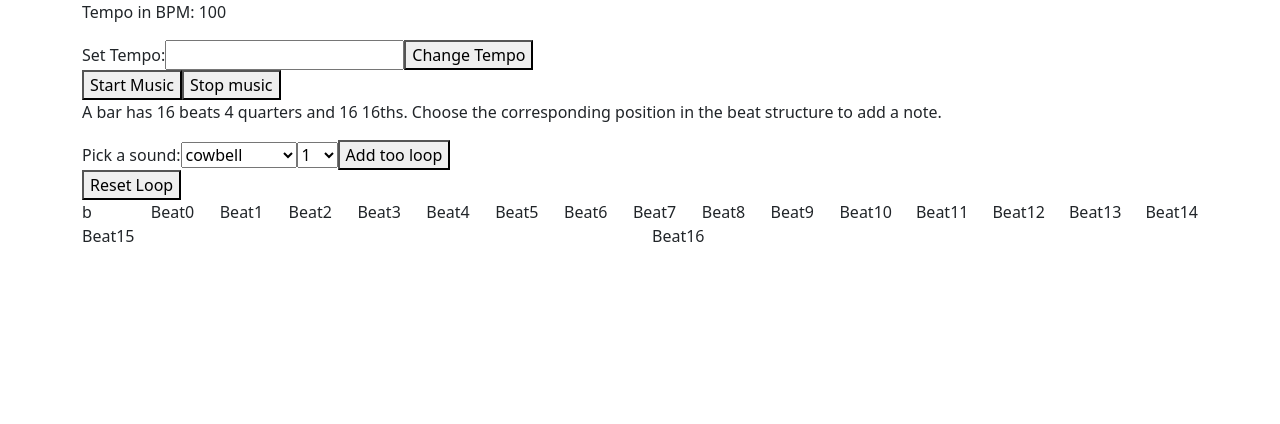
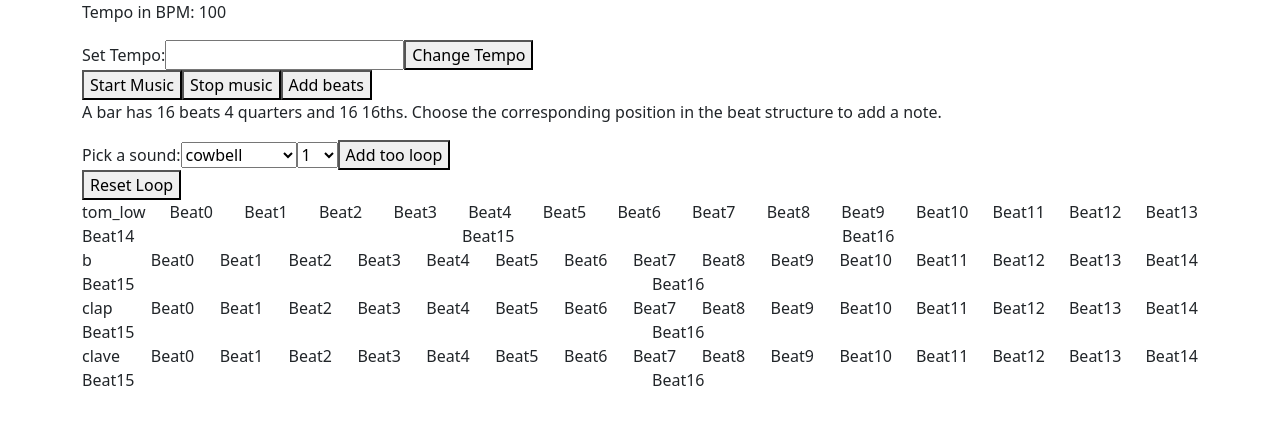
Before and after one commit to professional-pigeon/react-music-app, a React (Create React App) app: page / in a window 1280 px wide. Shown: the top 424 px of the page. Built offline with nearby package versions, Linux system fonts and the light colour scheme; no server answers.

Commit message:
can add more beats to the playback loop

```diff
--- a/src/components/SoundControl.js
+++ b/src/components/SoundControl.js
@@ -18,7 +18,7 @@ class SoundControl extends React.Component {
     this.state = {
       tempo: 100,
       intervalID: 0,
-      instrument: [['b'],['b'],['b'],['b'],['b'],['b'],['b'],['b'],['b'],['b'],['b'],['b'],['b'],['b'],['b'],['b']],
+      instrument: [['tom_low'],['b'],['b'],['b'],['clap'],['tom_low'],['clave'],['b'],['tom_low'],['b'],['b'],['b'],['clap'],['clave'],['b'],['clave']],
       beats: 4
     }
 
@@ -63,6 +63,12 @@ class SoundControl extends React.Component {
     this.setState({ instrument: [['b'],['b'],['b'],['b'],['b'],['b'],['b'],['b'],['b'],['b'],['b'],['b'],['b'],['b'],['b'],['b']] })
   }
 
+  addBeat = () => {
+    let newState = this.state.instrument
+    newState.push(["b"], ["b"], ["b"], ["b"])
+    this.setState({ instrument: newState})
+  }
+
   render() {
     let useTempo = this.state.tempo
     let playInstrument = this.state.instrument
@@ -74,6 +80,7 @@ class SoundControl extends React.Component {
       />
       <button onClick={() => this.setIntervalIDandPlay(playInstrument, useTempo, drumMachine)}>Start Music</button>
       <button onClick={() => this.clearTheInterval(this.state.intervalID)}>Stop music</button>
+      <button onClick={() => this.addBeat()}>Add beats</button>
       <InstrumentForm
         handleChange={this.handleChange}
         playInstrument={playInstrument}
```
Also changed, not shown: 1 other file (tests, documents, lock files or other folders).
